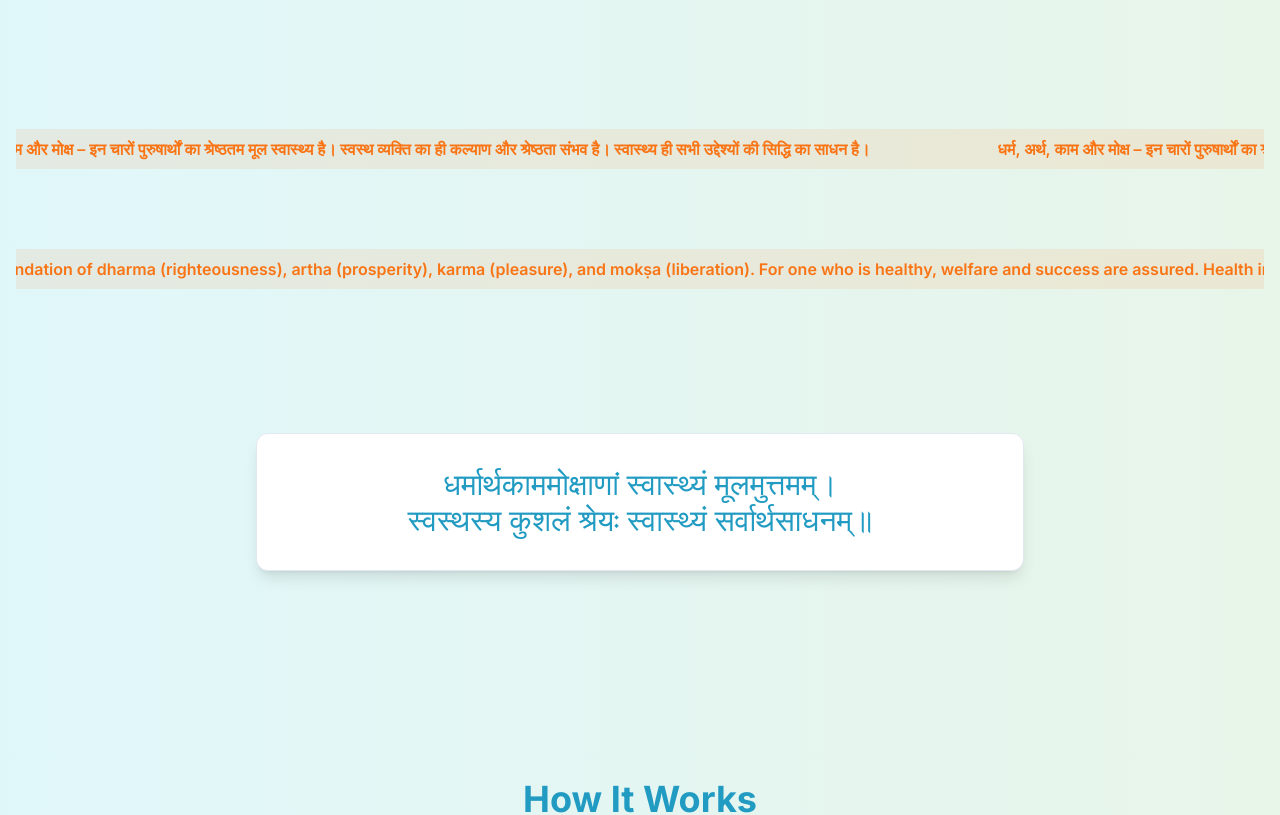
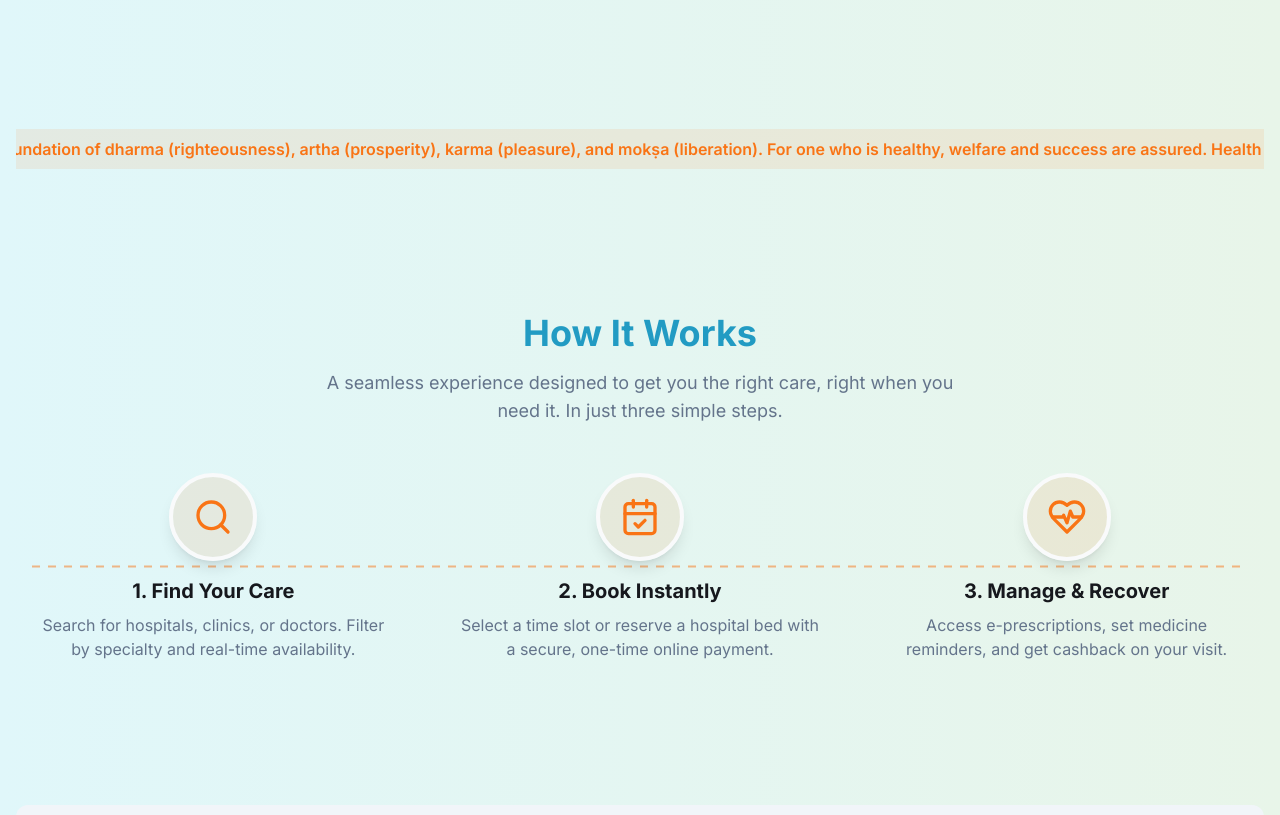
Before and after one commit to harshray23/sanjiwani, a Next.js app: page / in a window 1280 px wide. Shown: the part 1280-2095 px from the top of the page. Built offline with nearby package versions, Linux system fonts and the light colour scheme.

Commit message:
no add it above the get in touch part, remove the hindi runing text perm

```diff
--- a/src/app/page.tsx
+++ b/src/app/page.tsx
@@ -25,7 +25,6 @@ export default function HomePage() {
   ]
 
   const quote = "Health is the supreme foundation of dharma (righteousness), artha (prosperity), karma (pleasure), and mokṣa (liberation). For one who is healthy, welfare and success are assured. Health indeed is the means for the attainment of all goals of life.";
-  const hindiQuote = "धर्म, अर्थ, काम और मोक्ष – इन चारों पुरुषार्थों का श्रेष्ठतम मूल स्वास्थ्य है। स्वस्थ व्यक्ति का ही कल्याण और श्रेष्ठता संभव है। स्वास्थ्य ही सभी उद्देश्यों की सिद्धि का साधन है।";
 
   return (
     <div className="w-full space-y-20">
@@ -105,18 +104,6 @@ export default function HomePage() {
         </div>
       </section>
 
-      {/* Running Text Animation Section - Hindi */}
-       <div className="bg-primary/10 text-primary-foreground dark:text-primary-foreground font-semibold overflow-hidden whitespace-nowrap relative h-10 flex items-center">
-        <div className="absolute flex">
-            <p className="animate-marquee py-2 text-primary">
-                <span className="mx-16">{hindiQuote}</span>
-            </p>
-             <p className="animate-marquee py-2 text-primary" aria-hidden="true">
-                <span className="mx-16">{hindiQuote}</span>
-            </p>
-        </div>
-      </div>
-
       {/* Running Text Animation Section */}
        <div className="bg-primary/10 text-primary-foreground dark:text-primary-foreground font-semibold overflow-hidden whitespace-nowrap relative h-10 flex items-center">
         <div className="absolute flex">
@@ -128,19 +115,6 @@ export default function HomePage() {
             </p>
         </div>
       </div>
-
-       {/* Sanskrit Quote Section */}
-      <section className="py-16 animate-fade-in-up">
-        <div className="container mx-auto px-4">
-          <Card className="max-w-3xl mx-auto p-8 text-center shadow-lg transition-all duration-300 hover:shadow-2xl hover:-translate-y-2 hover:shadow-accent/20">
-            <p className="text-2xl lg:text-3xl font-serif text-accent leading-loose">
-              धर्मार्थकाममोक्षाणां स्वास्थ्यं मूलमुत्तमम्।
-              <br />
-              स्वस्थस्य कुशलं श्रेयः स्वास्थ्यं सर्वार्थसाधनम्॥
-            </p>
-          </Card>
-        </div>
-      </section>
 
        {/* How It Works Section */}
       <section id="how-it-works" className="py-16 text-center animate-fade-in-up">
@@ -236,6 +210,19 @@ export default function HomePage() {
         </div>
       </section>
 
+      {/* Sanskrit Quote Section */}
+      <section className="py-16 animate-fade-in-up">
+        <div className="container mx-auto px-4">
+          <Card className="max-w-3xl mx-auto p-8 text-center shadow-lg transition-all duration-300 hover:shadow-2xl hover:-translate-y-2 hover:shadow-accent/20">
+            <p className="text-2xl lg:text-3xl font-serif text-accent leading-loose">
+              धर्मार्थकाममोक्षाणां स्वास्थ्यं मूलमुत्तमम्।
+              <br />
+              स्वस्थस्य कुशलं श्रेयः स्वास्थ्यं सर्वार्थसाधनम्॥
+            </p>
+          </Card>
+        </div>
+      </section>
+
       {/* Contact Us Section */}
       <section id="contact-us" className="py-16 text-center bg-muted rounded-lg animate-fade-in-up">
         <div className="container mx-auto px-4">
```
